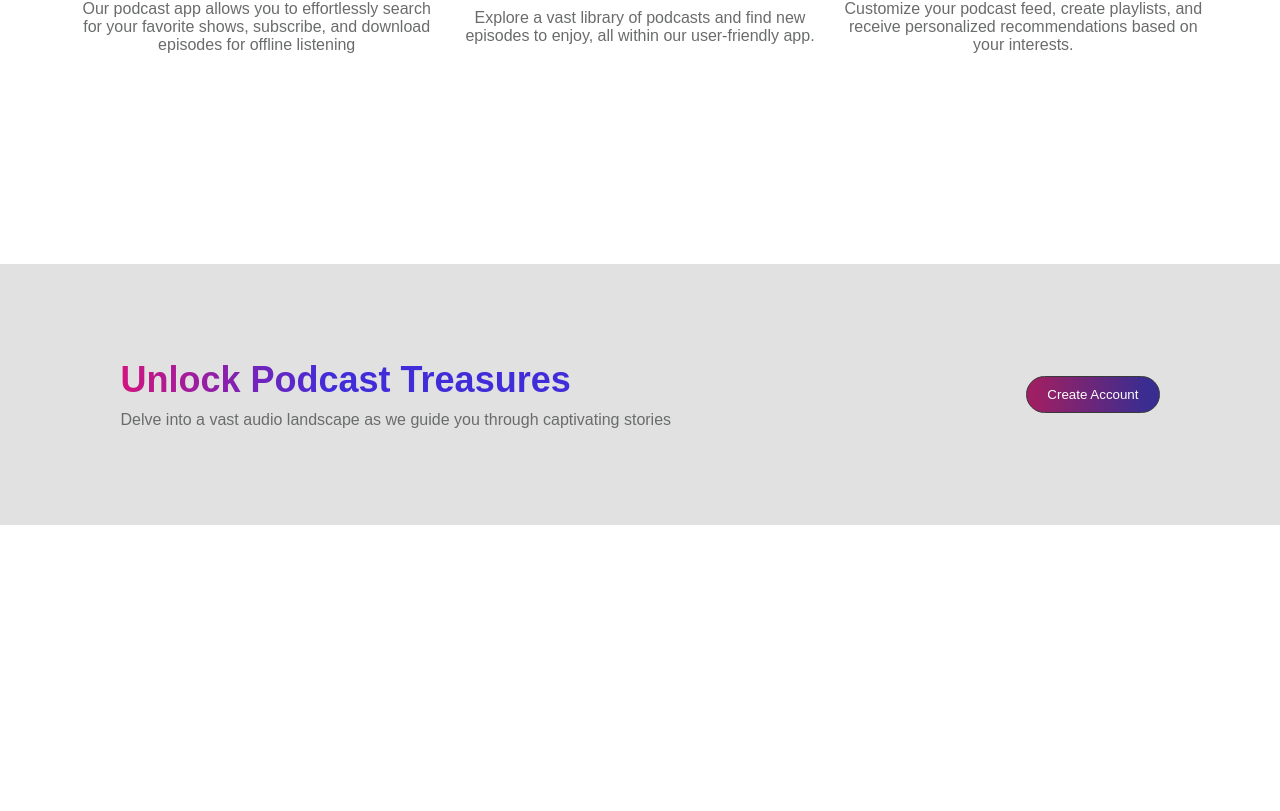
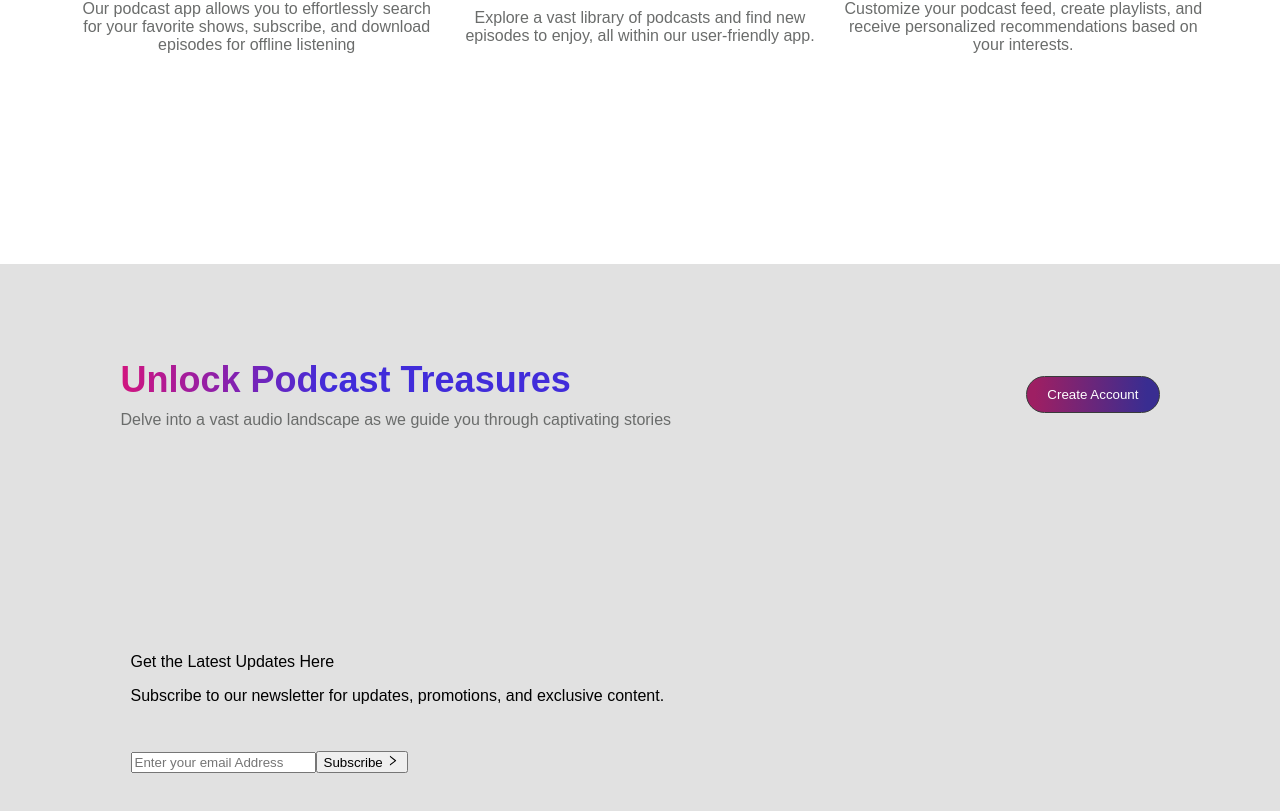
Before and after one commit to bekhzodallaev/milliy-podcast-app, a React (Create React App) app: page / in a window 1280 px wide. Shown: the part 2326-3137 px from the top of the page. Before the commit the page ends 2851 px from the top, so only its background shows below. Built offline with nearby package versions, Linux system fonts and the light colour scheme; a web font is replaced by a local one.

Commit message:
not ready newsletter

```diff
--- a/package.json
+++ b/package.json
@@ -15,6 +15,7 @@
     "@types/react-dom": "^18.2.10",
     "react": "^18.2.0",
     "react-dom": "^18.2.0",
+    "react-icons": "^4.11.0",
     "react-scripts": "5.0.1",
     "typescript": "^4.9.5",
     "web-vitals": "^2.1.4"
--- /dev/null
+++ b/src/components/LandingPage/Home/Newsletter/Newsletter.module.css
@@ -0,0 +1,34 @@
+.newsletter_main {
+  background: rgba(56, 59, 58, 0.15);
+  display: flex;
+  width: 80rem;
+  padding: 0.625rem;
+  flex-direction: column;
+  justify-content: center;
+  align-items: center;
+  gap: 0.625rem;
+  margin: 0 auto;
+}
+.newsletter_container {
+  display: flex;
+  width: 64.9375rem;
+  justify-content: space-between;
+  align-items: center;
+}
+
+.left_side {
+  display: flex;
+  height: 25.125rem;
+  flex-direction: column;
+  justify-content: center;
+  align-items: flex-start;
+  gap: 1.875rem;
+}
+
+.right_side {
+  background: url("../../../../assets/newsletter_right_side.png"),
+    lightgray 50% / cover no-repeat;
+  width: 16.36713rem;
+  height: 16.29625rem;
+  flex-shrink: 0;
+}
--- /dev/null
+++ b/src/components/LandingPage/Home/Newsletter/index.tsx
@@ -0,0 +1,38 @@
+import React from "react";
+
+import classes from "./Newsletter.module.css";
+
+import { AiOutlineRight } from "react-icons/ai";
+
+const Newsletter = () => {
+  return (
+    <div className={classes.newsletter_main}>
+      <div className={classes.newsletter_container}>
+        <div className={classes.left_side}>
+          <div className={classes.left_side_title}>
+            <p>Get the Latest Updates Here</p>
+            <p>
+              Subscribe to our newsletter for updates, promotions, and exclusive
+              content.
+            </p>
+          </div>
+          <div>
+            <input
+              type="email"
+              name=""
+              id=""
+              placeholder="Enter your email Address"
+            />
+            <button type="submit">
+              Subscribe <AiOutlineRight />
+            </button>
+          </div>
+          <p></p>
+        </div>
+        <div className={classes.right_side_picture}></div>
+      </div>
+    </div>
+  );
+};
+
+export default Newsletter;
--- a/src/components/LandingPage/Home/index.tsx
+++ b/src/components/LandingPage/Home/index.tsx
@@ -4,6 +4,7 @@ import classes from "./Home.module.css";
 import MainContent from "./MainContent";
 import PodcastTreasure from "./PodcastTreasure";
 import DiscoverComponent from "./DiscoverComponent/DiscoverComponent";
+import Newsletter from "./Newsletter";
 
 function Home() {
   return (
@@ -20,6 +21,7 @@ function Home() {
         {/* Including Podcast Treasure */}
         <PodcastTreasure />
 
+        <Newsletter />
       </div>
     </div>
   );
```
Also changed, not shown: src/assets/newsletter_right_side.png (added), 1 other file (tests, documents, lock files or other folders).
